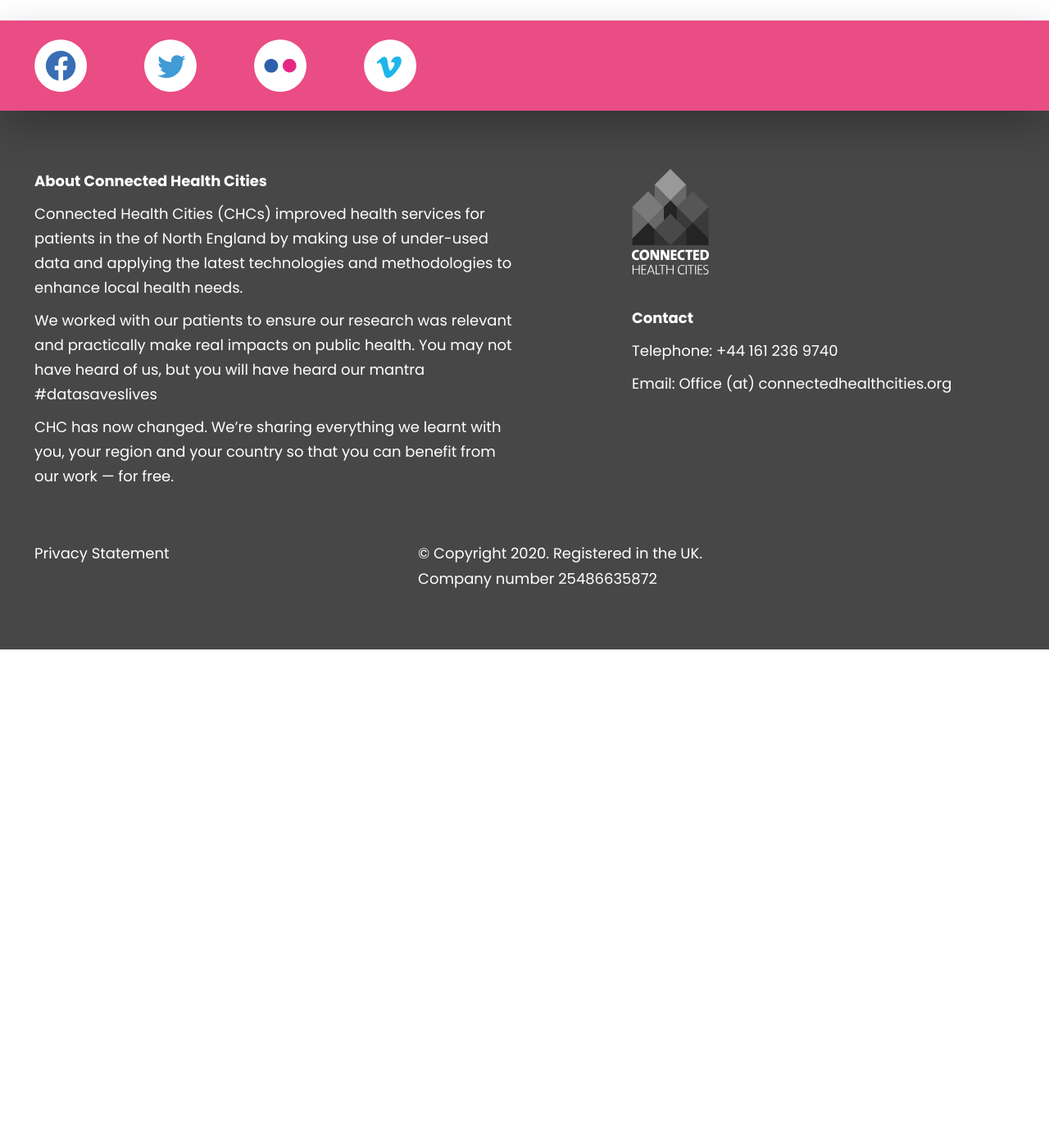
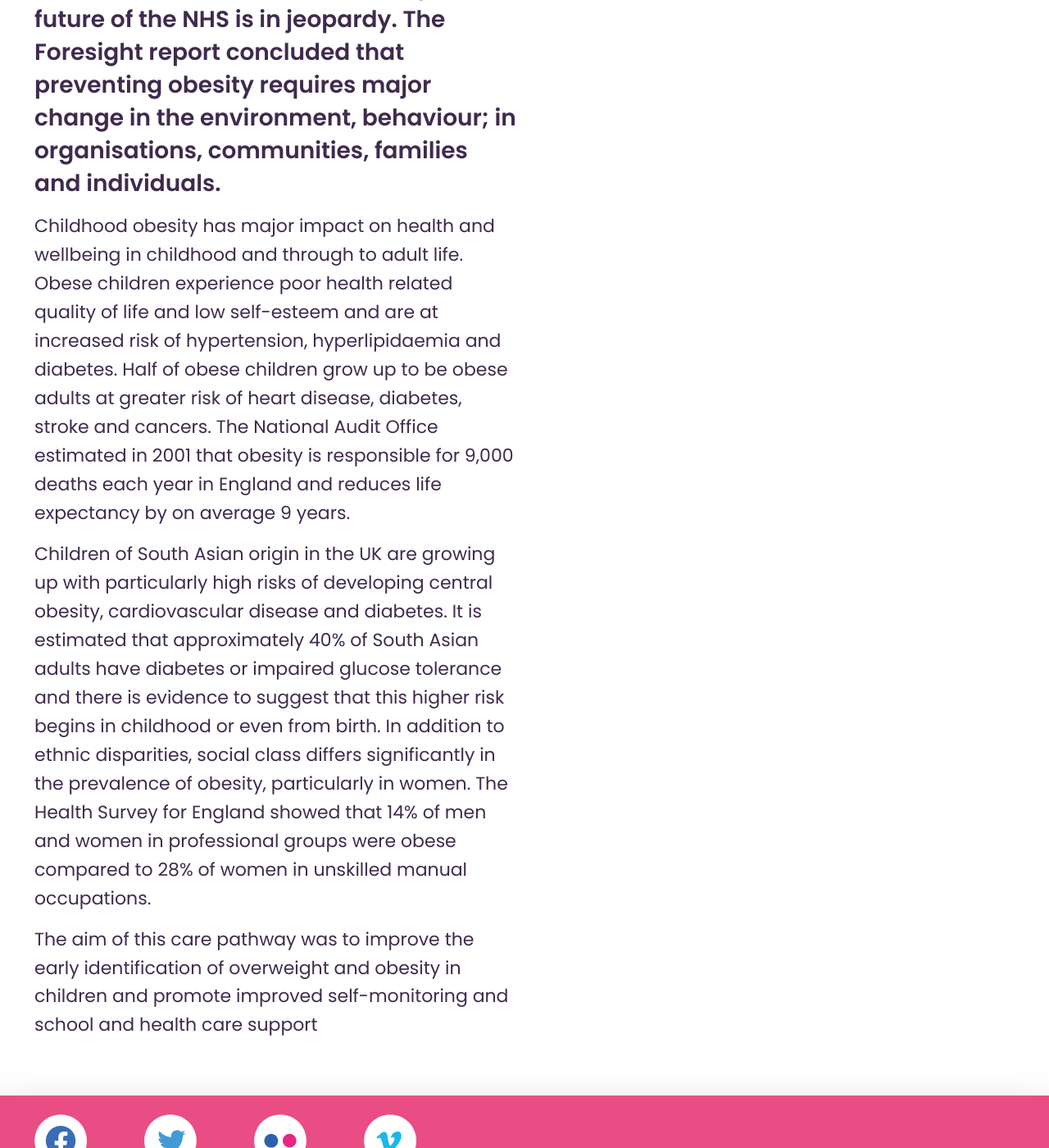
Before and after one commit to connectedhealthcities/connectedhealthcities, a Jekyll site: the page built from connected-yorkshire/carepathway-promoting-healthier-child-growth.md, in a window 1280 px wide and 1400 px high, scrolled down 1069 px. Shown: the whole window at 82% size. Built offline with Jekyll 4.4.1, drawn with Linux system fonts in a browser that asks for light colours; our own code applies the rules of GitHub Pages for plain Markdown files; before the commit the page ends 1861 px from its top, so only the background shows below that; some of the changed text lies outside the part shown.

Commit message:
Update carepathway-promoting-healthier-child-growth.md

```diff
--- a/connected-yorkshire/carepathway-promoting-healthier-child-growth.md
+++ b/connected-yorkshire/carepathway-promoting-healthier-child-growth.md
@@ -6,3 +6,11 @@ level: "6.6"
 parent: connected-yorkshire
 
 ---
+
+The epidemic of childhood obesity in the UK is associated with a major burden of physical and psychological morbidity and early mortality. This epidemic is one of the most daunting public health threats facing the UK and presents a potential health time bomb that threatens to reverse gains made in longevity made over the last 100 years. Two recent reports (Wanless and Foresight) have provided dire warnings that without significant improvements in efforts to tackle childhood obesity, the future of the NHS is in jeopardy. The Foresight report concluded that preventing obesity requires major change in the environment, behaviour; in organisations, communities, families and individuals.
+
+Childhood obesity has major impact on health and wellbeing in childhood and through to adult life. Obese children experience poor health related quality of life and low self-esteem and are at increased risk of hypertension, hyperlipidaemia and diabetes. Half of obese children grow up to be obese adults at greater risk of heart disease, diabetes, stroke and cancers. The National Audit Office estimated in 2001 that obesity is responsible for 9,000 deaths each year in England and reduces life expectancy by on average 9 years.
+
+Children of South Asian origin in the UK are growing up with particularly high risks of developing central obesity, cardiovascular disease and diabetes. It is estimated that approximately 40% of South Asian adults have diabetes or impaired glucose tolerance and there is evidence to suggest that this higher risk begins in childhood or even from birth. In addition to ethnic disparities, social class differs significantly in the prevalence of obesity, particularly in women. The Health Survey for England showed that 14% of men and women in professional groups were obese compared to 28% of women in unskilled manual occupations.
+
+The aim of this care pathway was to improve the early identification of overweight and obesity in children and promote improved self-monitoring and school and health care support
```
